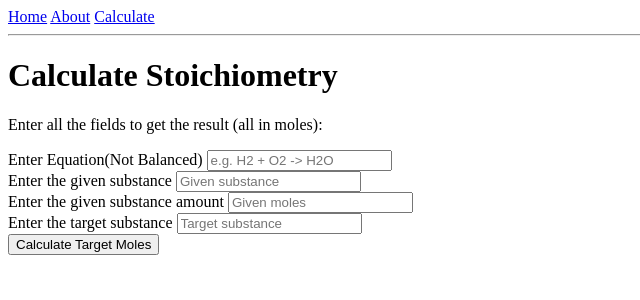
After one commit to VictorADelgado/Chemi, a Flask app: page /calculate/stoichiometry in a window 1280 px wide. The commit adds this page. Shown: the top 300 px of the page, without its empty margins (0-640 px from the left). Run offline with Flask 3, Linux system fonts and the light colour scheme.

Commit message:
Stoichiometry calculations added

```diff
--- a/main.py
+++ b/main.py
@@ -16,6 +16,24 @@ def balance_equation(equation):
 def calculate_molar_mass(formula):
     substance = Substance.from_formula(formula)
     return substance.mass
+def calculate_stoichiometry(equation,given_substance,given_mol_number,target_substance):
+    reactants, products = equation.split('->')
+    reactants = [r.strip() for r in reactants.split('+')]
+    products = [p.strip() for p in products.split('+')]
+    balanced_reactants, balanced_products = balance_stoichiometry(reactants, products)
+    sreactants = {comp: int(coef) for comp, coef in balanced_reactants.items()}
+    sproducts = {comp: int(coef) for comp, coef in balanced_products.items()}
+    balanced_compounds = {**sreactants, **sproducts}
+    target_mol_number = None
+    q = None
+    if given_substance in balanced_compounds and target_substance in balanced_compounds:
+        given_coefficient = balanced_compounds[given_substance]
+        target_coefficient = balanced_compounds[target_substance]
+        target_mol_number = (given_mol_number * target_coefficient) / given_coefficient
+        return target_mol_number
+
+
+
 
 app = Flask(__name__)
 app.secret_key = 'IDontGetDoubleSenseJokes'
@@ -70,6 +88,35 @@ def molar_mass():
             return render_template('molar-mass.html', title='Calculate Molar Mass', error='Please enter a chemical formula.')
         return render_template('molar-mass.html', title='Calculate Molar Mass', molar_mass=molar_mass,formula=formula,molar_mass_history=session['molar_mass_history'])
     return render_template('molar-mass.html', title='Calculate Molar Mass')
-
+@app.route('/calculate/stoichiometry', methods=['GET', 'POST'])
+def stoichiometry():
+    if 'stoichiometry_history' not in session:
+        session['stoichiometry_history'] = []
+    equation = None
+    given_substance = None
+    given_mol_number = None
+    target_substance = None
+    target_mol_number = None
+    if request.method == 'POST':
+        equation = request.form.get('equation')
+        given_substance = request.form.get('given_substance')
+        given_mol_number = float(request.form.get('given_mol_number'))
+        target_substance = request.form.get('target_substance')
+        if equation and given_substance and given_mol_number and target_substance:
+            target_mol_number = calculate_stoichiometry(equation, given_substance, given_mol_number, target_substance)
+            current_history = session['stoichiometry_history']
+            current_history.append({
+                'equation': equation,
+                'given_substance': given_substance,
+                'given_mol_number': given_mol_number,
+                'target_substance': target_substance,
+                'target_mol_number': target_mol_number
+            })
+            session['stoichiometry_history'] = current_history[-5:]
+            session.modified = True
+        else:
+            return render_template('stoichio.html', title='Calculate Stoichiometry', error='Please fill in all fields.')
+        return render_template('stoichio.html', title='Calculate Stoichiometry', equation=equation,given_substance=given_substance,given_mol_number=given_mol_number,target_substance=target_substance,target_mol_number=target_mol_number,stoichiometry_history=session['stoichiometry_history'])
+    return render_template('stoichio.html', title='Calculate Stoichiometry')
 if __name__ == '__main__':
     app.run(debug=True)
--- a/templates/calculate.html
+++ b/templates/calculate.html
@@ -3,4 +3,5 @@
     <h1>Features</h1>
     <a href="/calculate/balance">Balance Chemical Equations</a><br>
     <a href="/calculate/molar-mass">Calculate Molar Mass</a><br>
+    <a href="/calculate/stoichiometry">Calculate Stoichiometry</a><br>
 {%endblock %}
--- /dev/null
+++ b/templates/stoichio.html
@@ -0,0 +1,39 @@
+{% extends "base.html" %}
+
+{% block content %}
+<h1>{{title}}</h1>
+<p>
+    Enter all the fields to get the result (all in moles):
+</p>
+<form method="post">
+    <label for="equation">Enter Equation(Not Balanced)</label>
+    <input type="text" name="equation" placeholder="e.g. H2 + O2 -> H2O" required><br>
+    <label for="given_substance">Enter the given substance</label>
+    <input type="text" name="given_substance" placeholder="Given substance" required><br>
+    <label for ="given_mol_number">Enter the given substance amount</label>
+    <input type="number" name="given_mol_number" placeholder="Given moles" step="0.01" required><br>
+    <label for="target_substance">Enter the target substance</label>
+    <input type="text" name="target_substance" placeholder="Target substance" required><br>
+    <button type="submit">Calculate Target Moles</button>
+</form>
+
+{% if target_mol_number %}
+    <h2>Result:</h2>
+    <p>{{ target_mol_number }} mol of {{ target_substance }}</p>
+{% endif %}
+{% if stoichiometry_history %}
+    <div class="history">
+        <h3>History (Last 5):</h3>
+        <ul>
+            {% for item in stoichiometry_history|reverse %}
+            <li>
+                <strong>Equation:</strong> {{ item.equation }} <br>
+                <strong>Given:</strong> {{ item.given_mol_number }} mol of {{ item.given_substance }} <br>
+                <strong>Target:</strong> {{ item.target_mol_number }} mol of {{ item.target_substance }}
+                <hr>
+            </li>
+            {% endfor %}
+        </ul>
+    </div>
+{% endif %}
+{% endblock %}
```
